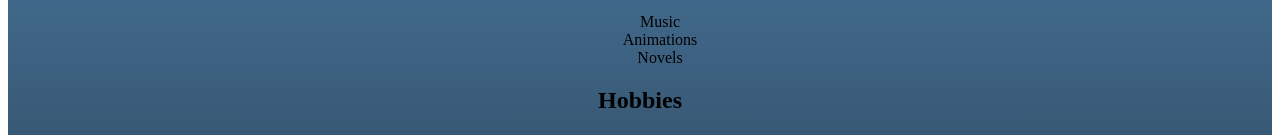
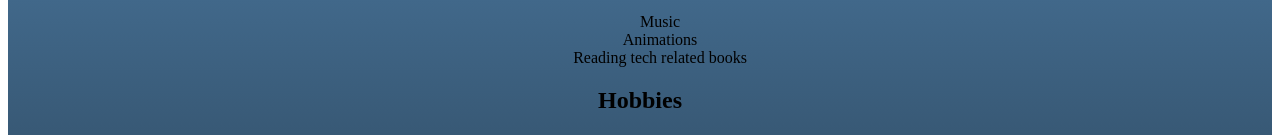
Before and after one commit to veemaina/Portfolio, a plain HTML site: page index.html in a window 1280 px wide. Shown: the part 419-554 px from the top of the page. Drawn offline with Linux system fonts and the light colour scheme.

Commit message:
modified the application

```diff
--- a/index.html
+++ b/index.html
@@ -46,7 +46,7 @@
         <ul>
             <li>Music</li>
             <li>Animations</li>
-            <li>Novels</li>
+            <li>Reading tech related books</li>
         </ul>
     </div>
     <div id="hobbies">
```
